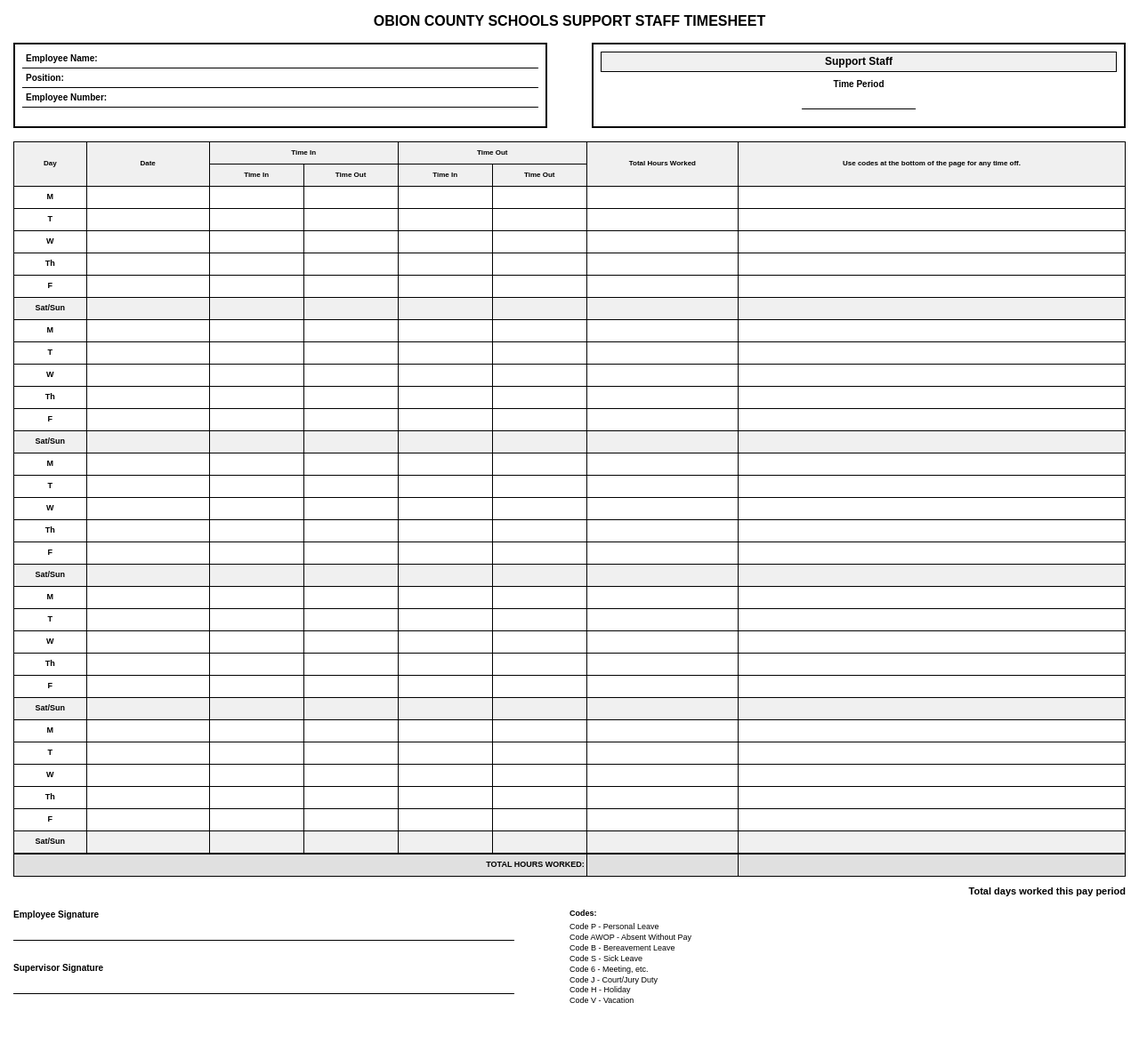
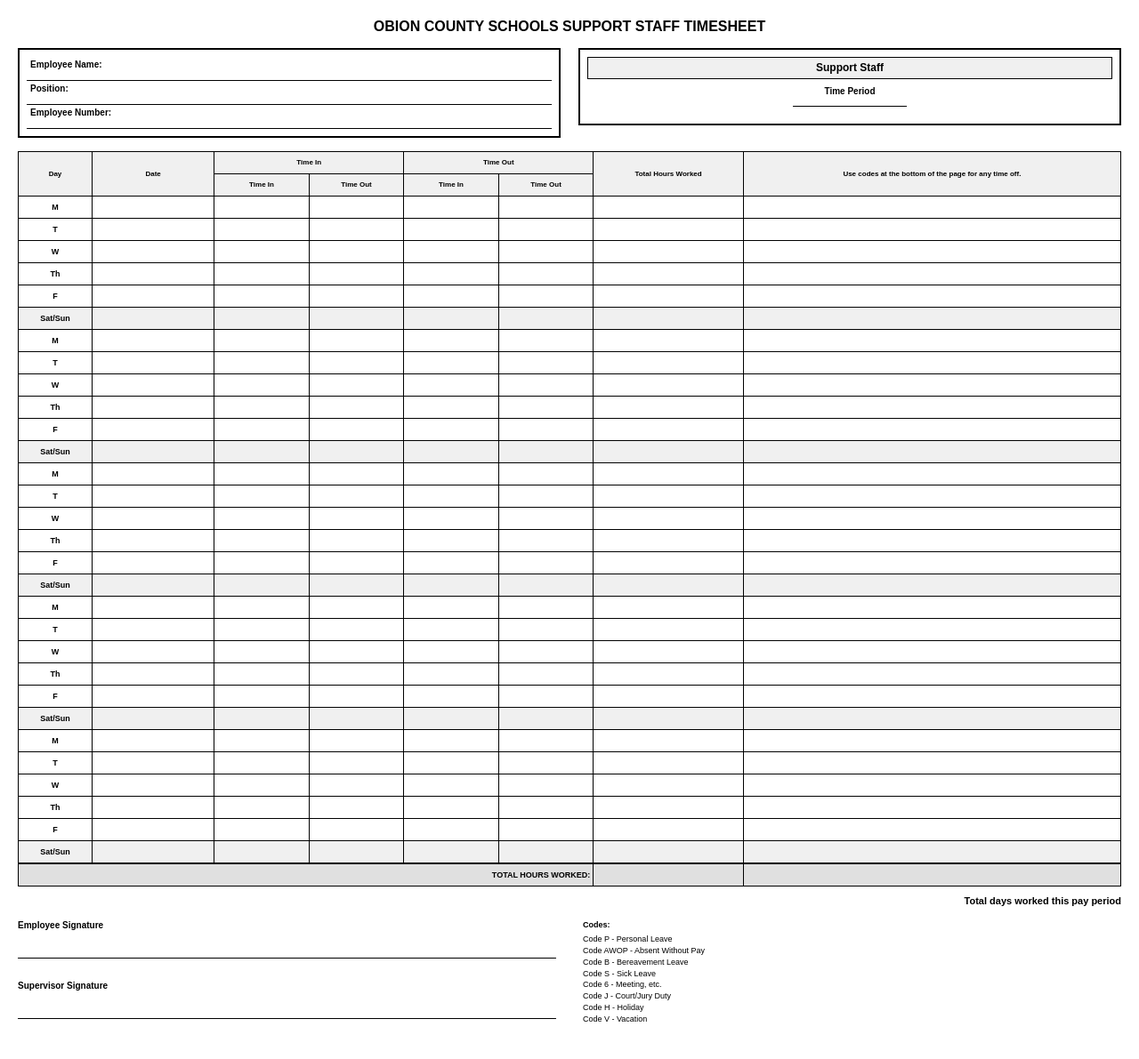
Before and after one commit to jhowell-ocs/FuelTime, a Flask app: template templates/timesheet_pdf_template.html in a window 1280 px wide. Shown: the whole page at 89% size. Before the commit the page ends 1128 px from the top, so only its background shows below. Run offline with Flask 3, Linux system fonts and the light colour scheme; the template is opened without the code that fills it, so the values that code supplies are empty.

Commit message:
Use table layout for header/footer in PDF

```diff
--- a/templates/timesheet_pdf_template.html
+++ b/templates/timesheet_pdf_template.html
@@ -8,9 +8,9 @@
         body {
             font-family: Arial, sans-serif;
             margin: 0;
-            padding: 15px;
+            padding: 20px;
             font-size: 12px;
-            line-height: 1.1;
+            line-height: 1.2;
             -webkit-print-color-adjust: exact;
             print-color-adjust: exact;
         }
@@ -22,17 +22,32 @@
             margin-bottom: 15px;
         }
 
-        .timesheet-header {
-            display: flex;
-            justify-content: space-between;
+        /* Table-based header layout for wkhtmltopdf compatibility */
+        .header-table {
+            width: 100%;
+            border-collapse: collapse;
             margin-bottom: 15px;
-            gap: 20px;
+        }
+
+        .header-table td {
+            vertical-align: top;
+            padding: 0;
+            border: none;
+        }
+
+        .header-table td.left-cell {
+            width: 50%;
+            padding-right: 10px;
+        }
+
+        .header-table td.right-cell {
+            width: 50%;
+            padding-left: 10px;
         }
 
         .employee-info, .support-info {
             border: 2px solid black;
             padding: 8px;
-            width: 48%;
             box-sizing: border-box;
         }
 
@@ -45,24 +60,28 @@
             border: 1px solid black;
         }
 
-        .info-row {
-            display: flex;
-            margin-bottom: 3px;
-            border-bottom: 1px solid black;
-            min-height: 18px;
+        .info-table {
+            width: 100%;
+            border-collapse: collapse;
         }
 
-        .info-label {
-            font-weight: bold;
-            min-width: 80px;
-            padding: 2px 4px;
+        .info-table td {
+            border-bottom: 1px solid black;
+            padding: 3px 4px;
             font-size: 10px;
+            height: 20px;
         }
 
-        .info-value {
-            flex: 1;
-            padding: 2px 4px;
-            font-size: 10px;
+        .info-table td.info-label {
+            font-weight: bold;
+            width: 100px;
+            border: none;
+            border-bottom: 1px solid black;
+        }
+
+        .info-table td.info-value {
+            border: none;
+            border-bottom: 1px solid black;
         }
 
         .time-period-section {
@@ -93,7 +112,7 @@
 
         .timesheet-table th, .timesheet-table td {
             border: 1px solid black;
-            padding: 2px;
+            padding: 2px 3px;
             text-align: center;
             height: 20px;
             white-space: nowrap;
@@ -129,15 +148,27 @@
             width: 80px;
         }
 
-        .timesheet-footer {
-            display: flex;
-            justify-content: space-between;
+        /* Table-based footer layout for wkhtmltopdf compatibility */
+        .footer-table {
+            width: 100%;
+            border-collapse: collapse;
             margin-top: 15px;
-            gap: 20px;
         }
 
-        .signatures {
-            width: 45%;
+        .footer-table td {
+            vertical-align: top;
+            padding: 0;
+            border: none;
+        }
+
+        .footer-table td.sig-cell {
+            width: 50%;
+            padding-right: 15px;
+        }
+
+        .footer-table td.codes-cell {
+            width: 50%;
+            padding-left: 15px;
         }
 
         .signature-section {
@@ -152,22 +183,19 @@
 
         .signature-line {
             border-bottom: 1px solid black;
-            margin-top: 3px;
-            height: 20px;
+            margin-top: 5px;
+            height: 25px;
             position: relative;
-            display: flex;
-            align-items: flex-end;
         }
 
         .signature-image {
             max-width: 150px;
-            max-height: 50px;
+            max-height: 45px;
             margin-bottom: 1px;
             margin-left: 120px;
         }
 
         .codes-section {
-            width: 50%;
             font-size: 9px;
         }
 
@@ -200,10 +228,16 @@
 
         /* Ensure all borders are visible in PDF */
         @media print {
-            table, th, td, .employee-info, .support-info {
+            .timesheet-table th, .timesheet-table td, .employee-info, .support-info {
                 border: 1px solid black !important;
                 print-color-adjust: exact !important;
                 -webkit-print-color-adjust: exact !important;
+            }
+
+            .header-table, .header-table td,
+            .footer-table, .footer-table td,
+            .info-table td {
+                border: none !important;
             }
 
             .timesheet-table {
@@ -231,29 +265,37 @@
         OBION COUNTY SCHOOLS SUPPORT STAFF TIMESHEET
     </div>
 
-    <div class="timesheet-header">
+    <table class="header-table">
+        <tr>
+            <td class="left-cell">
                 <div class="employee-info">
-            <div class="info-row">
-                <div class="info-label">Employee Name:</div>
-                <div class="info-value">{{ form_data.get('emp_name', '') }}</div>
+                    <table class="info-table">
+                        <tr>
+                            <td class="info-label">Employee Name:</td>
+                            <td class="info-value">{{ form_data.get('emp_name', '') }}</td>
+                        </tr>
+                        <tr>
+                            <td class="info-label">Position:</td>
+                            <td class="info-value">{{ form_data.get('position', '') }}</td>
+                        </tr>
+                        <tr>
+                            <td class="info-label">Employee Number:</td>
+                            <td class="info-value">{{ form_data.get('emp_number', '') }}</td>
+                        </tr>
+                    </table>
                 </div>
-            <div class="info-row">
-                <div class="info-label">Position:</div>
-                <div class="info-value">{{ form_data.get('position', '') }}</div>
-            </div>
-            <div class="info-row">
-                <div class="info-label">Employee Number:</div>
-                <div class="info-value">{{ form_data.get('emp_number', '') }}</div>
-            </div>
-        </div>
+            </td>
+            <td class="right-cell">
                 <div class="support-info">
                     <h3>Support Staff</h3>
                     <div class="time-period-section">
-                <div class="time-period-label">Time Period</div><br>
+                        <div class="time-period-label">Time Period</div>
                         <div class="time-period-value">{{ form_data.get('time_period', '') }}</div>
                     </div>
                 </div>
-    </div>
+            </td>
+        </tr>
+    </table>
 
     <table class="timesheet-table">
         <thead>
@@ -326,8 +368,9 @@
         <strong>{{ form_data.get('total_days', '0') }} Total days worked this pay period</strong>
     </div>
 
-    <div class="timesheet-footer">
-        <div class="signatures">
+    <table class="footer-table">
+        <tr>
+            <td class="sig-cell">
                 <div class="signature-section">
                     <div class="signature-label">Employee Signature</div>
                     <div class="signature-line">
@@ -344,7 +387,8 @@
                         {% endif %}
                     </div>
                 </div>
-        </div>
+            </td>
+            <td class="codes-cell">
                 <div class="codes-section">
                     <div class="codes-title">Codes:</div>
                     <div class="code-item">Code P - Personal Leave</div>
@@ -356,6 +400,8 @@
                     <div class="code-item">Code H - Holiday</div>
                     <div class="code-item">Code V - Vacation</div>
                 </div>
-    </div>
+            </td>
+        </tr>
+    </table>
 </body>
 </html>
```
Lines whose indentation alone changed are shown as unchanged.
